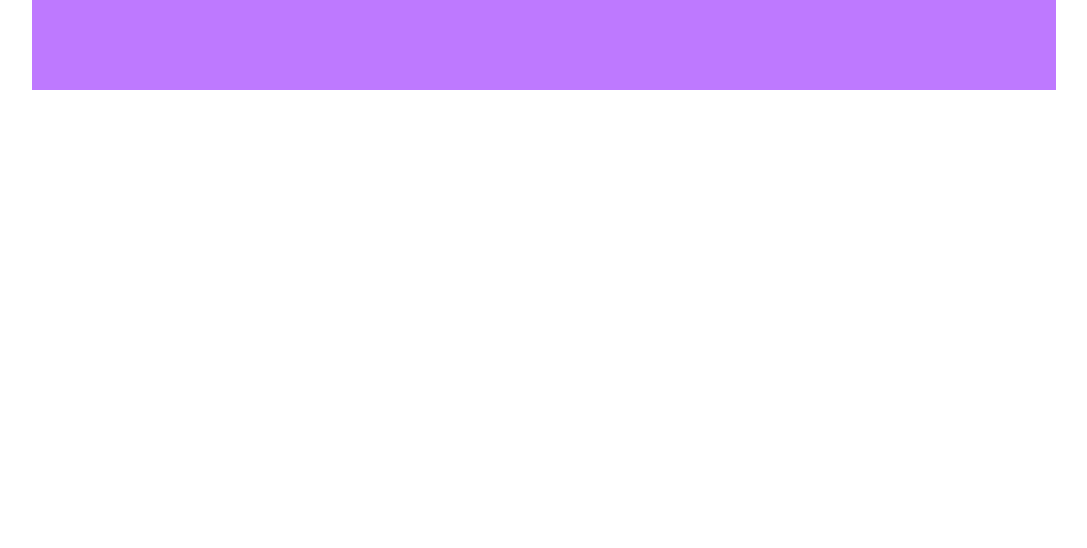
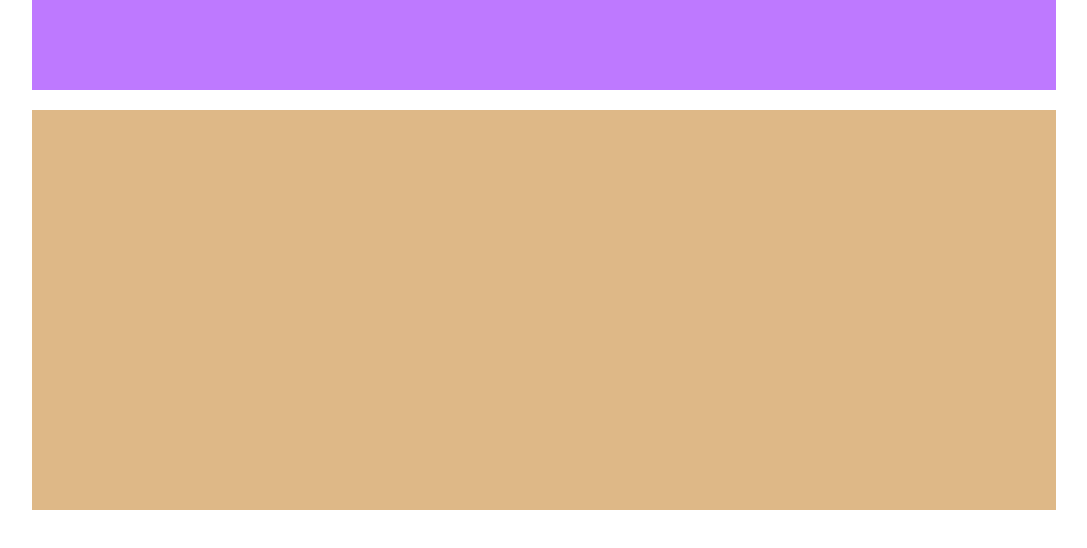
Before and after one commit to ClaudioDiCaprio/htmlcss-struttura-wp, a plain HTML site: page index.html in a window 1280 px wide. Shown: the whole page, without its empty margins (96-1183 px from the left). Drawn offline with Linux system fonts and the light colour scheme.

Commit message:
_debugging_jumbo

```diff
--- a/css/style.css
+++ b/css/style.css
@@ -16,4 +16,24 @@ header {
     width: 100%;
     height: 90px;
     background-color: rgb(190, 121, 255);
+    margin-bottom: 20px;
 }
+
+.jumbo {
+    width: 100%;
+}
+
+
+
+
+
+
+
+
+/* ******debug****** */
+
+.debug .jumbo {
+    height: 400px;
+    background-color: burlywood;
+
+}
```
